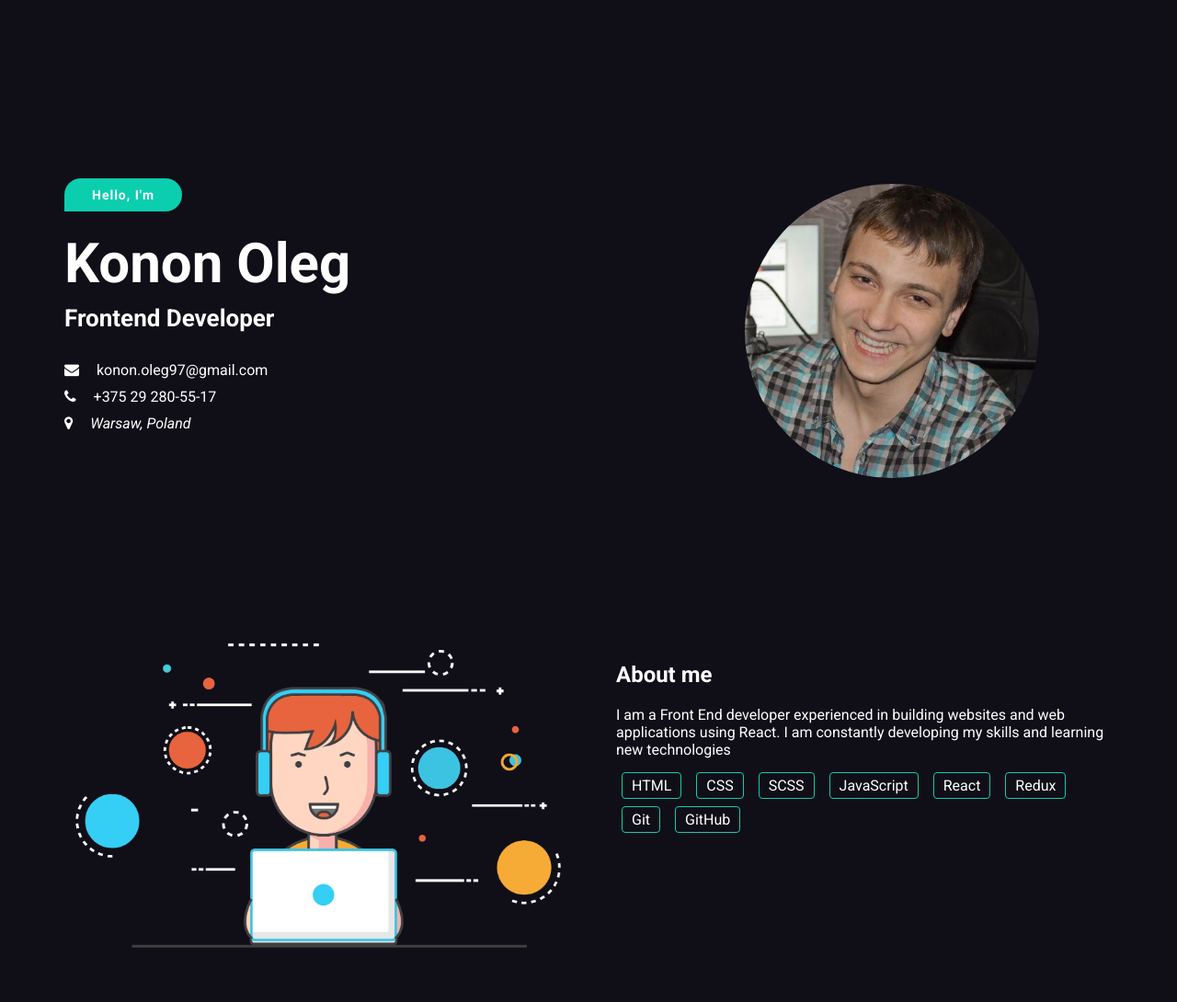
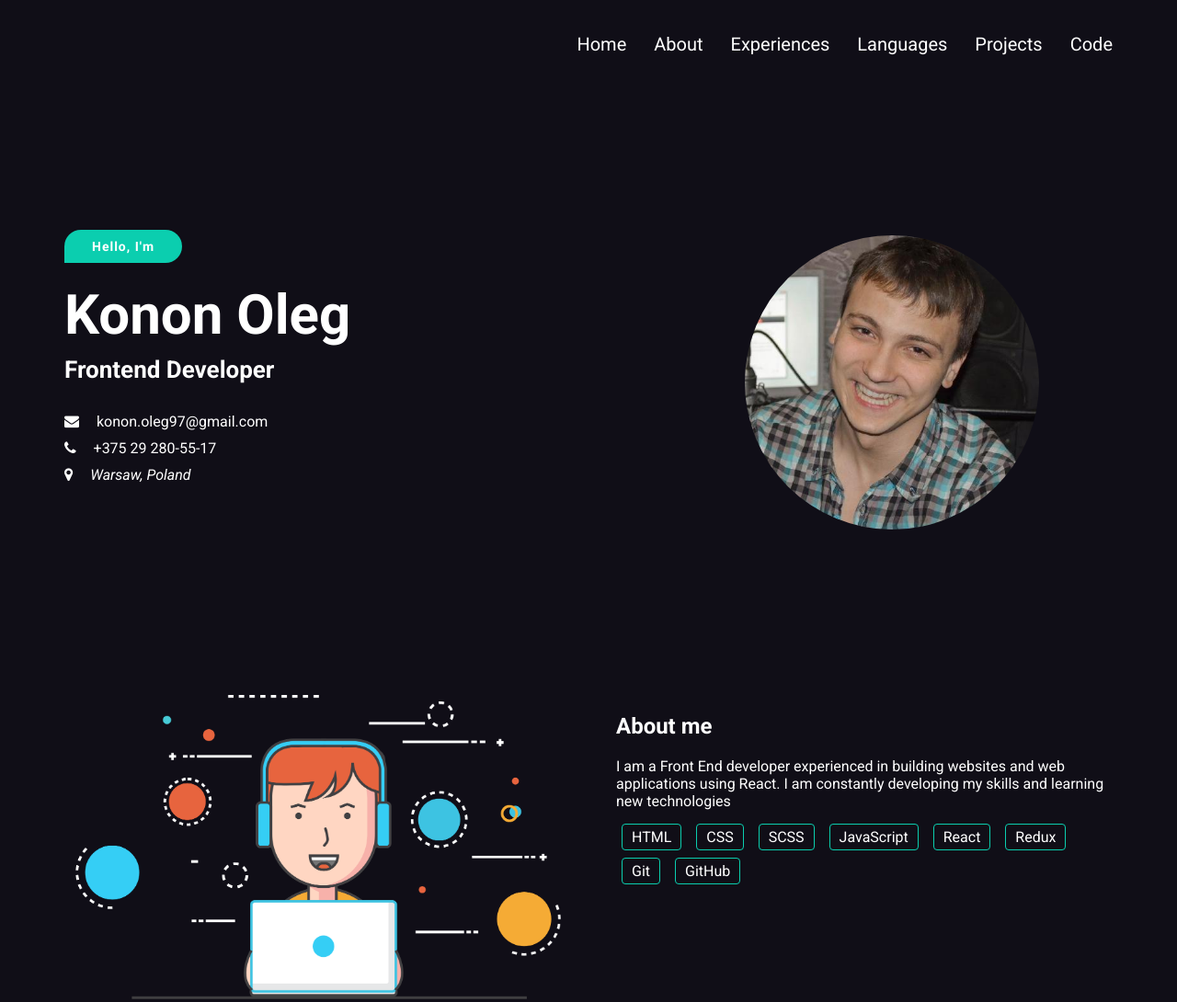
Before and after one commit to KononOleg/rsschool-cv, a plain HTML site: page index.html in a window 1280 px wide. Shown: the top 1090 px of the page at 92% size. Drawn offline with Linux system fonts and the light colour scheme.

Commit message:
feat: add header

```diff
--- a/index.html
+++ b/index.html
@@ -18,8 +18,34 @@
     <title>CV</title>
   </head>
   <body class="body">
+    <header>
+      <div class="container">
+        <nav class="header__nav">
+          <ul class="header__items">
+            <li>
+              <a class="header__item" href="#home">Home</a>
+            </li>
+            <li>
+              <a class="header__item" href="#about">About</a>
+            </li>
+            <li>
+              <a class="header__item" href="#education">Experiences</a>
+            </li>
+            <li>
+              <a class="header__item" href="#languages">Languages</a>
+            </li>
+            <li>
+              <a class="header__item" href="#projects">Projects</a>
+            </li>
+            <li>
+              <a class="header__item" href="#code">Code</a>
+            </li>
+          </ul>
+        </nav>
+      </div>
+    </header>
     <main>
-      <section class="home">
+      <section class="home" id="home">
         <div class="container">
           <div class="home__wrapper">
             <div>
@@ -49,7 +75,7 @@
           </div>
         </div>
       </section>
-      <section class="about-me">
+      <section class="about-me" id="about">
         <div class="container">
           <div class="about-me__wrapper">
             <img
@@ -94,7 +120,7 @@
           </div>
         </div>
       </section>
-      <section class="education">
+      <section class="education" id="education">
         <div class="container">
           <div class="education__wrapper">
             <div>
@@ -168,7 +194,7 @@
           </div>
         </div>
       </section>
-      <section class="languages">
+      <section class="languages" id="languages">
         <div class="container">
           <h2>Languages</h2>
           <ul class="languages__list">
@@ -187,8 +213,7 @@
           </ul>
         </div>
       </section>
-
-      <section class="projects">
+      <section class="projects" id="projects">
         <div class="container">
           <h2>Projects</h2>
           <div class="projects__items">
@@ -239,7 +264,7 @@
           </div>
         </div>
       </section>
-      <section class="code-examples">
+      <section class="code-examples" id="code">
         <div class="container">
           <h2>Code examples</h2>
           <code class="code-examples__code">console.log('Hello World'); </code>
--- a/style.css
+++ b/style.css
@@ -14,6 +14,33 @@ li {
   margin: 0 auto;
 }
 
+/* Header */
+
+/* Home */
+.header__nav {
+  display: flex;
+  justify-content: flex-end;
+}
+
+.header__nav {
+  display: flex;
+}
+
+.header__items {
+  display: flex;
+  gap: 30px;
+}
+
+.header__item {
+  font-size: 20px;
+  color: #fff;
+  text-decoration: none;
+  cursor: pointer;
+}
+
+.header__item:hover {
+  color: #0bceaf;
+}
 /* Home */
 
 .home {
```
